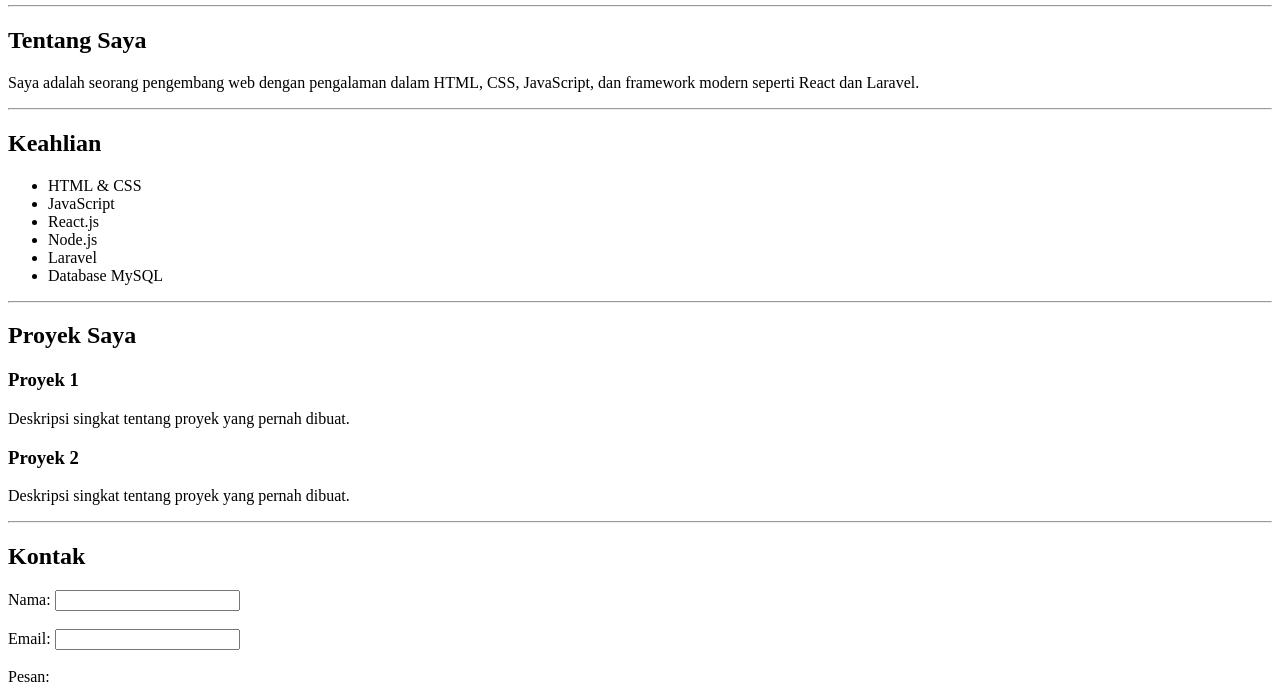
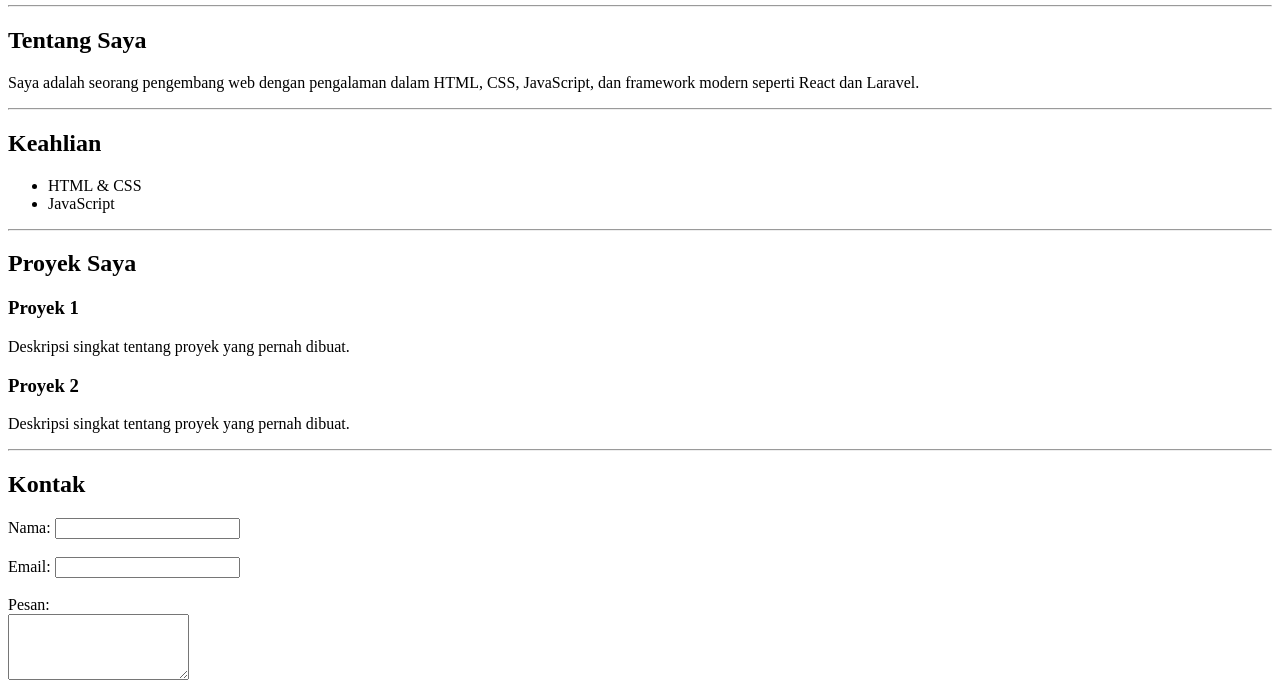
Before and after one commit to Prema232323/Portofolio, a plain HTML site: page index.html in a window 1280 px wide. Shown: the part 107-790 px from the top of the page. Drawn offline with Linux system fonts and the light colour scheme.

Commit message:
perbarui

```diff
--- a/index.html
+++ b/index.html
@@ -37,10 +37,7 @@
         <ul>
             <li>HTML & CSS</li>
             <li>JavaScript</li>
-            <li>React.js</li>
-            <li>Node.js</li>
-            <li>Laravel</li>
-            <li>Database MySQL</li>
+
         </ul>
     </section>
 
```
